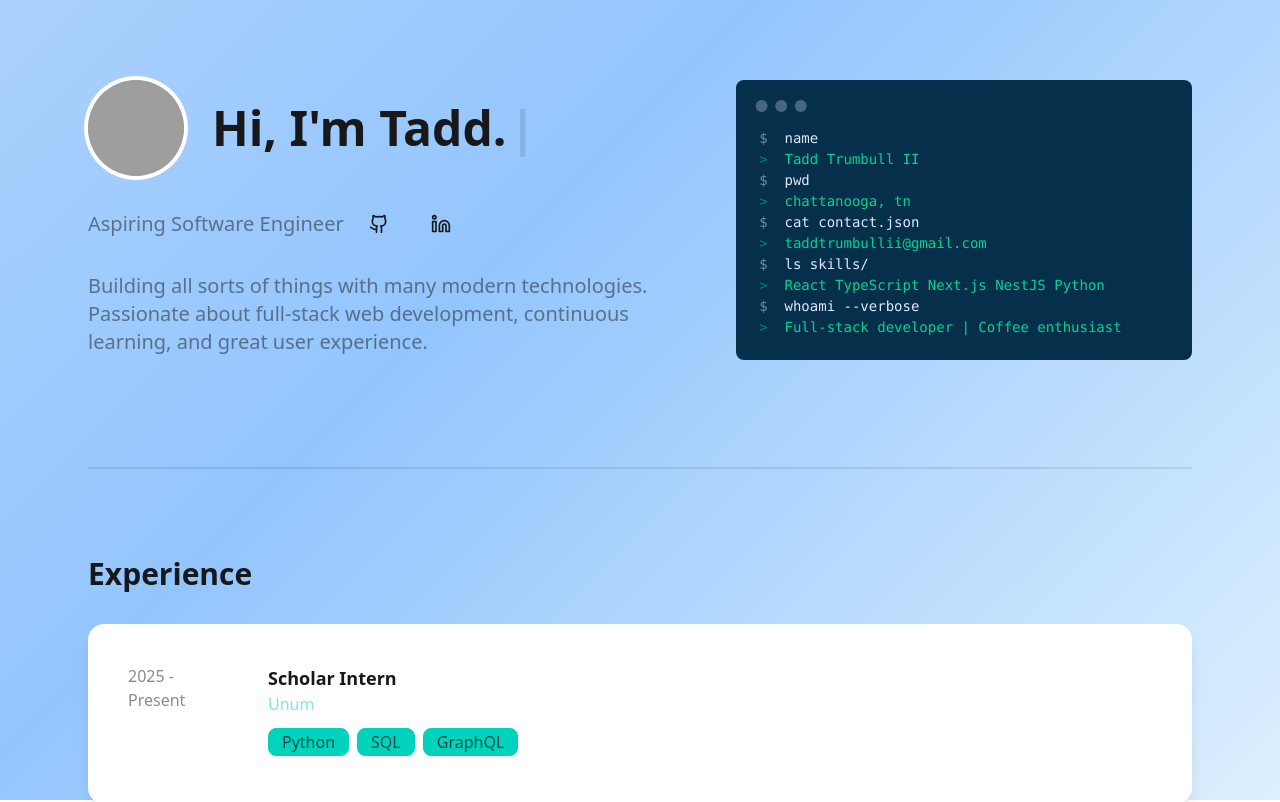
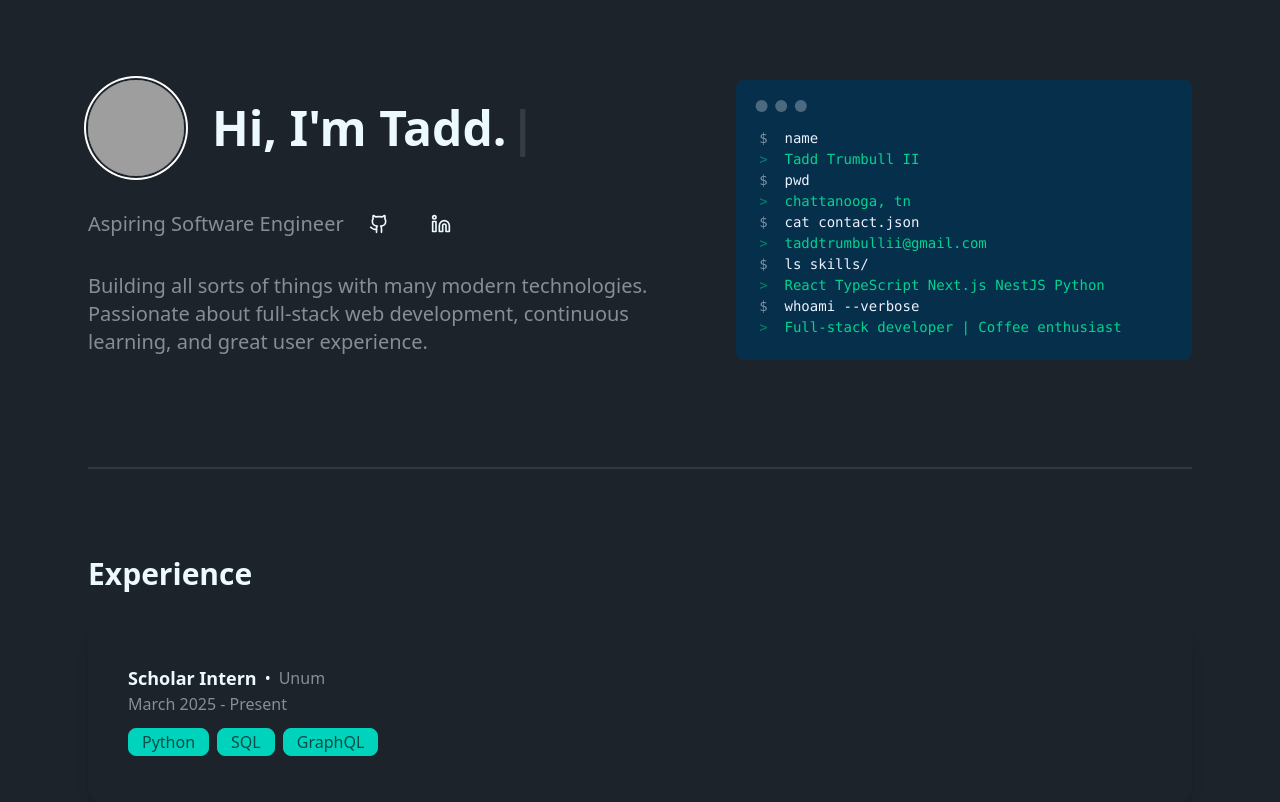
Before and after one commit to taddmtii/portfolio, a React (Vite) app: page / in a window 1280 px wide. Shown: the top 802 px of the page. Built offline with nearby package versions, Linux system fonts and the light colour scheme; grey boxes are pictures that could not be loaded.

Commit message:
changed website theme, experience acrd styling

```diff
--- a/src/App.css
+++ b/src/App.css
@@ -1,5 +1,5 @@
 @import "tailwindcss";
 
 @plugin "daisyui" {
-  themes: light --default, light --preferslight;
+  themes: dark --default, dark --prefersdark;
 }
--- a/src/App.tsx
+++ b/src/App.tsx
@@ -9,8 +9,6 @@ import Contact from "./components/Contact";
 function App() {
   return (
     <>
-
-      <div className="animated-gradient-bg fixed inset-0 -z-10" />
       <div className="flex w-full items-center justify-center">
         <div className="flex flex-col w-full max-w-6xl mx-auto px-6 py-20">
           <div className="flex flex-col md:flex-row gap-12 items-center md:items-start">
--- a/src/components/Contact.tsx
+++ b/src/components/Contact.tsx
@@ -10,10 +10,10 @@ export default function Contact() {
           I'm always interested in hearing about new opportunities,
           collaborations, or just chatting about tech.
         </p>
-        <div className="flex md:p-10 p-6 flex-col justify-between gap-2 shadow-lg bg-white rounded-2xl w-[70%]">
+        <div className="flex md:p-10 p-6 flex-col justify-between gap-2 shadow-lg bg-[#2D2D2D] rounded-2xl w-[70%]">
           <div className="flex justify-evenly flex-col md:flex-row md:gap-8 gap-2">
             <a
-              className="flex p-5 hover:cursor-pointer duration-300 ease-in border border-[#323544] shadow-md bg-white hover:bg-[#3dd4ce] rounded-2xl md:w-[40%] w-full h-20"
+              className="flex p-5 hover:cursor-pointer duration-300 ease-in border border-[#323544] shadow-md bg-[#2D2D2D] hover:bg-[#3dd4ce] rounded-2xl md:w-[40%] w-full h-20"
               href="mailto:taddtrumbullii@gmail.com"
               target="_blank"
             >
@@ -24,7 +24,7 @@ export default function Contact() {
             </a>
 
             <a
-              className="flex p-5 hover:cursor-pointer duration-300 ease-in border border-[#323544] shadow-md bg-white hover:bg-[#3dd4ce] rounded-2xl md:w-[40%] w-full h-20"
+              className="flex p-5 hover:cursor-pointer duration-300 ease-in border border-[#323544] shadow-md bg-[#2D2D2D] hover:bg-[#3dd4ce] rounded-2xl md:w-[40%] w-full h-20"
               href="https://www.linkedin.com/in/tadd-trumbull-ii-7228a2300/"
               target="_blank"
             >
@@ -41,7 +41,7 @@ export default function Contact() {
           </div>
           <div className="flex justify-evenly flex-col md:flex-row md:gap-8 gap-2">
             <a
-              className="flex p-5 hover:cursor-pointer duration-300 ease-in border border-[#323544] shadow-md bg-white hover:bg-[#3dd4ce] rounded-2xl md:w-[40%] w-full h-20"
+              className="flex p-5 hover:cursor-pointer duration-300 ease-in border border-[#323544] shadow-md bg-[#2D2D2D] hover:bg-[#3dd4ce] rounded-2xl md:w-[40%] w-full h-20"
               href="https://github.com/taddmtii"
               target="_blank"
             >
@@ -57,7 +57,7 @@ export default function Contact() {
             </a>
 
             <a
-              className="flex p-5 hover:cursor-pointer duration-300 ease-in border border-[#323544] shadow-md bg-white hover:bg-[#3dd4ce] rounded-2xl md:w-[40%] w-full h-20"
+              className="flex p-5 hover:cursor-pointer duration-300 ease-in border border-[#323544] shadow-md bg-[#2D2D2D] hover:bg-[#3dd4ce] rounded-2xl md:w-[40%] w-full h-20"
               href={resume}
               download="Tadd_Resume.pdf"
             >
--- a/src/components/Experience.tsx
+++ b/src/components/Experience.tsx
@@ -6,13 +6,13 @@ export default function Experience() {
             <div className="flex flex-col gap-8">
                 <h1 className="font-bold text-3xl">Experience</h1>
                 <ExperienceCard
-                    dateRange="2025 - Present"
+                    dateRange="March 2025 - Present"
                     positionName="Scholar Intern"
                     company="Unum"
                     technologies={["Python", "SQL", "GraphQL"]}
                 />
                 <ExperienceCard
-                    dateRange="2024"
+                    dateRange="June 2024 - August 2024"
                     positionName="Software Engineer Intern"
                     company="Southern Adventist University"
                     technologies={["C#", "ASP.NET", "SQL"]}
--- a/src/components/ExperienceCard.tsx
+++ b/src/components/ExperienceCard.tsx
@@ -13,22 +13,22 @@ export default function ExperienceCard({
 }: ExperienceCardProps) {
   return (
     <>
-      <div className="flex p-10 flex-row shadow-lg bg-white rounded-2xl w-full md:h-45">
-        <div className="hidden md:block opacity-50 w-20 shrink-0">
-          {dateRange}
-        </div>
-        <div className="flex flex-col gap-3 md:pl-15">
+      <div className="flex p-10 flex-row shadow-lg rounded-2xl w-full md:h-45">
+        <div className="flex flex-col gap-3">
           <div>
-            <div className="font-bold text-lg">{positionName}</div>
-            <div className="opacity-50 text-accent">{company}</div>
+            <div className="flex items-center gap-2">
+              <div className="font-bold text-lg">{positionName}</div>
+              <div className="text-muted-foreground">•</div>
+              <div className="opacity-50 text-green">{company}</div>
+            </div>
+            <div className="flex md:block opacity-50 w-50 shrink-0">
+              <span>{dateRange}</span>
+            </div>
           </div>
           <div className="flex flex-row gap-2">
             {technologies.map((tech) => {
               return (
-                <div
-                  key={tech}
-                  className="badge badge-lg badge-accent"
-                >
+                <div key={tech} className="badge badge-lg badge-accent">
                   {tech}
                 </div>
               );
--- a/src/index.css
+++ b/src/index.css
@@ -1,25 +1,25 @@
 @import "tailwindcss";
 
 :root {
-  color-scheme: light only;
+  color-scheme: dark only;
 }
 
-@keyframes gradient-shift {
-  0% {
-    background-position: 0% 50%;
-  }
-
-  50% {
-    background-position: 100% 50%;
-  }
-
-  100% {
-    background-position: 0% 50%;
-  }
-}
-
-.animated-gradient-bg {
-  background: linear-gradient(135deg, #bfdbfe, #93c5fd, #e0f2fe, #7dd3fc);
-  background-size: 200% 200%;
-  animation: gradient-shift 8s ease infinite;
-}
+/* @keyframes gradient-shift { */
+/*   0% { */
+/*     background-position: 0% 50%; */
+/*   } */
+/**/
+/*   50% { */
+/*     background-position: 100% 50%; */
+/*   } */
+/**/
+/*   100% { */
+/*     background-position: 0% 50%; */
+/*   } */
+/* } */
+/**/
+/* .animated-gradient-bg { */
+/*   background: linear-gradient(135deg, #bfdbfe, #93c5fd, #e0f2fe, #7dd3fc); */
+/*   background-size: 200% 200%; */
+/*   animation: gradient-shift 8s ease infinite; */
+/* } */
```
